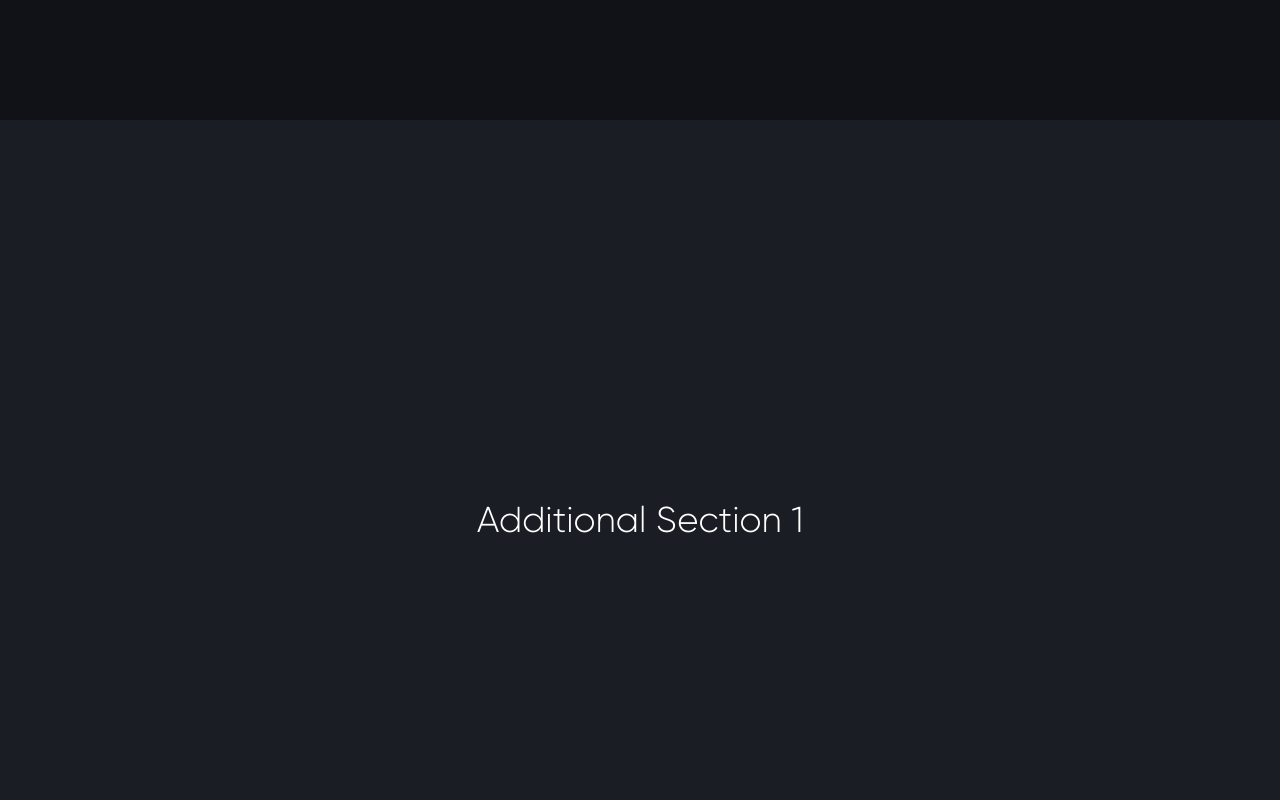
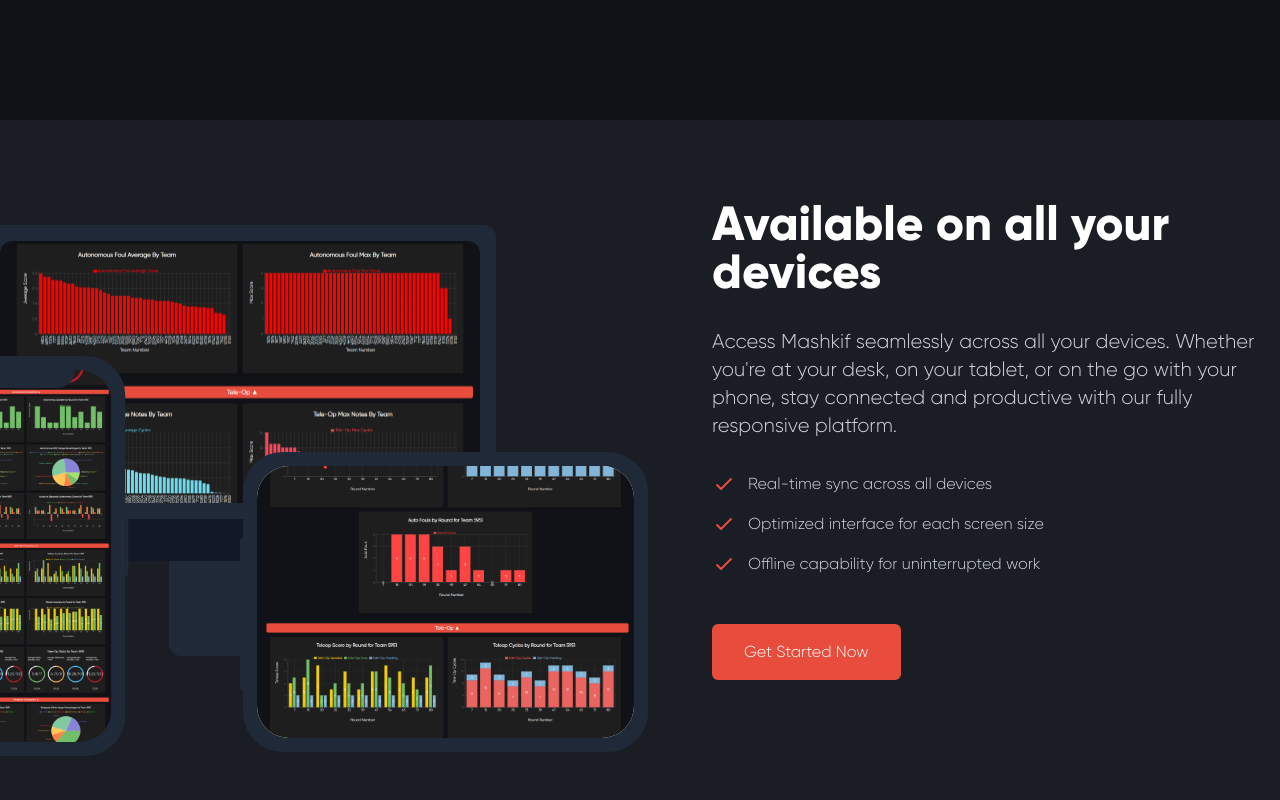
Before and after one commit to AsafMeizner/MAshkif-website, a Next.js app: page / in a window 1280 px wide. Shown: the part 3080-3880 px from the top of the page. Built offline with nearby package versions, Linux system fonts and the light colour scheme.

Commit message:
mockup section

```diff
--- a/src/app/page.tsx
+++ b/src/app/page.tsx
@@ -177,8 +177,85 @@
       </main>
 
       {/* Extra content after the last section */}
-      <div className="h-screen bg-[#1a1e24] text-white flex items-center justify-center text-4xl">
-        Additional Section 1
+      {/* Device Mockups Section */}
+      <div className="min-h-screen bg-[#1a1e24] text-white py-20">
+        <div className="max-w-7xl mx-auto px-6">
+          <div className="grid grid-cols-1 lg:grid-cols-2 gap-12 items-center">
+            {/* Mockups Container */}
+            <div className="relative">
+              {/* Desktop Mockup */}
+              <div className="relative mx-auto border-gray-800 bg-gray-800 border-[16px] rounded-t-xl h-[172px] max-w-[301px] md:h-[294px] md:max-w-[512px] -translate-x-20">
+                <div className="rounded-xl overflow-hidden h-[140px] md:h-[262px]">
+                  <img src="/all-teams.png" className="h-[140px] md:h-[262px] w-full rounded-xl object-cover" alt="Desktop version" />
+                </div>
+              </div>
+              <div className="relative mx-auto bg-gray-900 rounded-b-xl h-[24px] max-w-[301px] md:h-[42px] md:max-w-[512px] -translate-x-20"></div>
+              <div className="relative mx-auto bg-gray-800 rounded-b-xl h-[55px] max-w-[83px] md:h-[95px] md:max-w-[142px] -translate-x-20"></div>
+
+              {/* Tablet Mockup - Positioned absolutely */}
+              <div className="absolute -right-8 top-1/2 transform translate-x-1/8 translate-y-3">
+                <div className="relative border-gray-800 bg-gray-800 border-[14px] rounded-[2.5rem] h-[300px] w-[405px] md:h-[300px] md:w-[405px]">
+                  <div className="h-[32px] w-[3px] bg-gray-800 absolute -start-[17px] top-[72px] rounded-s-lg"></div>
+                  <div className="h-[46px] w-[3px] bg-gray-800 absolute -start-[17px] top-[124px] rounded-s-lg"></div>
+                  <div className="h-[46px] w-[3px] bg-gray-800 absolute -start-[17px] top-[178px] rounded-s-lg"></div>
+                  <div className="rounded-[2rem] overflow-hidden h-[272px] w-[377px] bg-white">
+                    <img src="/specific-team.png" className="h-full w-full object-cover" alt="Tablet version" />
+                  </div>
+                </div>
+              </div>
+
+              {/* Phone Mockup - Positioned absolutely */}
+              <div className="absolute -left-8 bottom-0 transform -translate-x-1/3 translate-y-1/4">
+                <div className="relative border-gray-800 bg-gray-800 border-[14px] rounded-[2.5rem] h-[400px] w-[200px]">
+                  <div className="w-[98px] h-[18px] bg-gray-800 top-0 rounded-b-[1rem] left-1/2 -translate-x-1/2 absolute"></div>
+                  <div className="h-[32px] w-[3px] bg-gray-800 absolute -start-[17px] top-[72px] rounded-s-lg"></div>
+                  <div className="h-[46px] w-[3px] bg-gray-800 absolute -start-[17px] top-[124px] rounded-s-lg"></div>
+                  <div className="h-[46px] w-[3px] bg-gray-800 absolute -start-[17px] top-[178px] rounded-s-lg"></div>
+                  <div className="h-[64px] w-[3px] bg-gray-800 absolute -end-[17px] top-[142px] rounded-e-lg"></div>
+                  <div className="rounded-[2rem] overflow-hidden w-[172px] h-[372px] bg-white">
+                    <img src="/comparison.png" className="w-full h-full object-cover" alt="Mobile version" />
+                  </div>
+                </div>
+              </div>
+
+            </div>
+
+            {/* Text Content */}
+            <div className="space-y-8 lg:pl-12">
+              <h2 className="text-5xl font-bold" style={{fontFamily: 'Gilroy-ExtraBold'}}>
+                Available on all your devices
+              </h2>
+              <p className="text-xl text-gray-300">
+                Access Mashkif seamlessly across all your devices. Whether you're at your desk, on your tablet, or on the go with your phone, stay connected and productive with our fully responsive platform.
+              </p>
+              <ul className="space-y-4 text-gray-300">
+                <li className="flex items-center gap-3">
+                  <svg className="w-6 h-6 text-[#e74c3c]" fill="none" stroke="currentColor" viewBox="0 0 24 24">
+                    <path strokeLinecap="round" strokeLinejoin="round" strokeWidth="2" d="M5 13l4 4L19 7"></path>
+                  </svg>
+                  Real-time sync across all devices
+                </li>
+                <li className="flex items-center gap-3">
+                  <svg className="w-6 h-6 text-[#e74c3c]" fill="none" stroke="currentColor" viewBox="0 0 24 24">
+                    <path strokeLinecap="round" strokeLinejoin="round" strokeWidth="2" d="M5 13l4 4L19 7"></path>
+                  </svg>
+                  Optimized interface for each screen size
+                </li>
+                <li className="flex items-center gap-3">
+                  <svg className="w-6 h-6 text-[#e74c3c]" fill="none" stroke="currentColor" viewBox="0 0 24 24">
+                    <path strokeLinecap="round" strokeLinejoin="round" strokeWidth="2" d="M5 13l4 4L19 7"></path>
+                  </svg>
+                  Offline capability for uninterrupted work
+                </li>
+              </ul>
+              <div className="flex items-center gap-6 pt-4">
+                <button className="bg-[#e74c3c] text-white px-8 py-4 rounded-md font-medium hover:bg-[#c0392b] transition-colors">
+                  Get Started Now
+                </button>
+              </div>
+            </div>
+          </div>
+        </div>
       </div>
       <div className="h-screen bg-[#2a2f34] text-white flex items-center justify-center text-4xl">
         Additional Section 2
```
